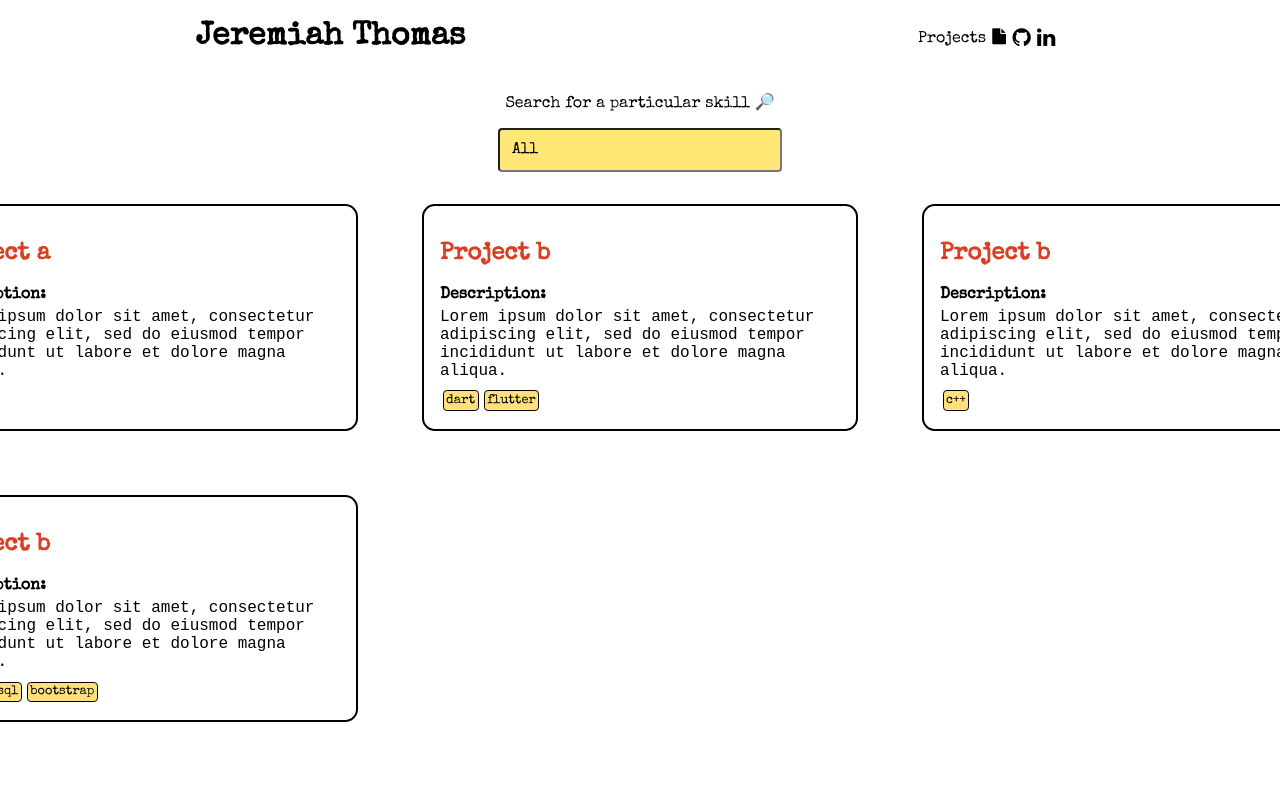
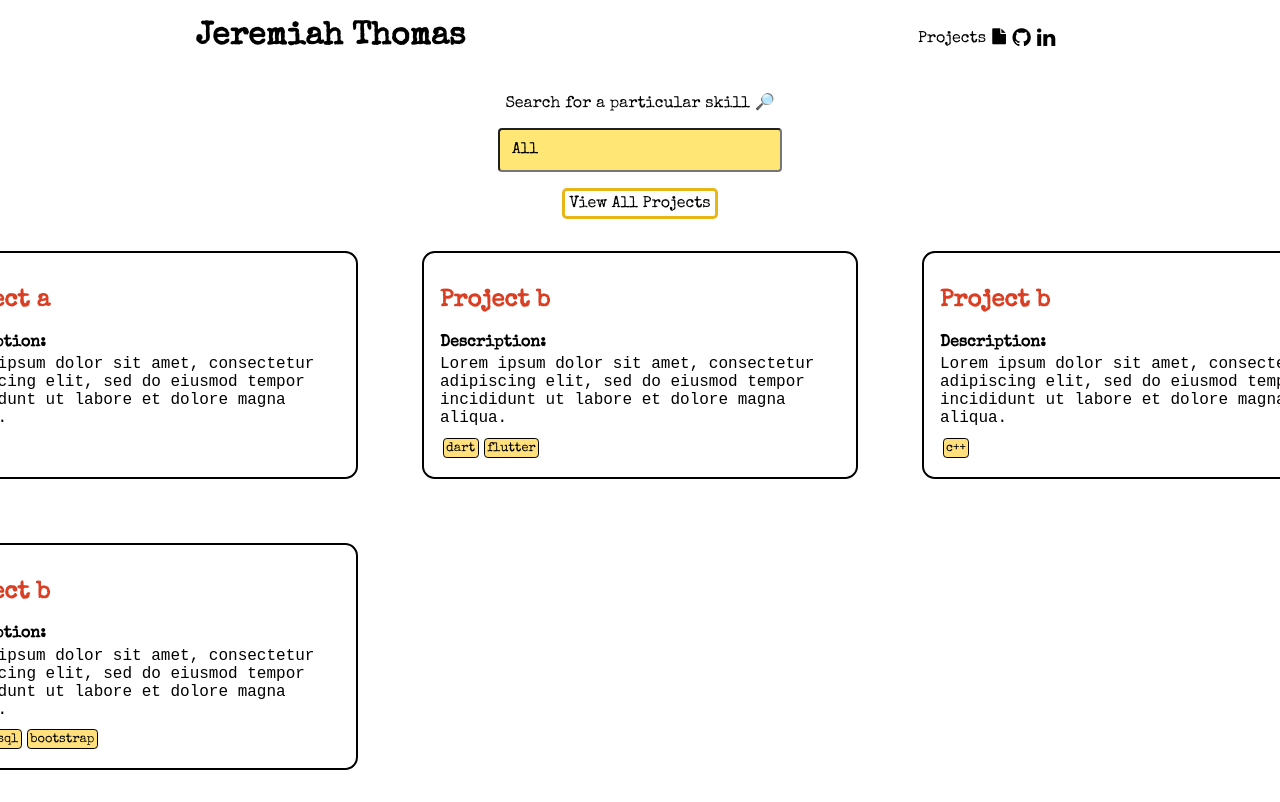
Before and after one commit to jeremytinkers/beholdjeremy, a React (Create React App) app: page /projectDashboard in a window 1280 px wide. Shown: the top 802 px of the page. Built offline with nearby package versions, Linux system fonts and the light colour scheme.

Commit message:
feat: view all button

```diff
--- a/src/App.css
+++ b/src/App.css
@@ -139,7 +139,8 @@ color: black;
   font-weight: 500;
   font-size: 1.1em;
 }
-#homeEnd button{
+#buttonProject{
+  margin-top: 1em;
   background-color: white;
   font-family: 'Special Elite', cursive;
   font-size: 1em;
@@ -150,7 +151,7 @@ color: black;
   cursor: pointer;
 }
 
-#homeEnd button:hover{
+#buttonProject:hover{
   background-color: rgb(0, 0, 0);
   color: rgb(231, 183, 24);
   border-color: black;
--- a/src/screens/ProjectScreen.jsx
+++ b/src/screens/ProjectScreen.jsx
@@ -61,6 +61,12 @@ export default function ProjectScreen(props) {
     }
 }
 
+function submitFilterReqAll(e){
+
+    setFilteredProj(projectData);
+
+}
+
     var latestToolArr = latestTool();
 
 
@@ -72,6 +78,7 @@ export default function ProjectScreen(props) {
     <p>Search for a particular skill 🔎</p>
     <input onKeyDown={submitFilterReq} id="projectSInput" type="text" onChange = {handleChange} placeholder="Enter a Tool/TechStack Tag" value= {tagToSearch} />
 
+<button id="buttonProject" onClick={submitFilterReqAll}>View All Projects</button>
 
 <div id="projectsGridParent">
 {emptyFlag?
```
